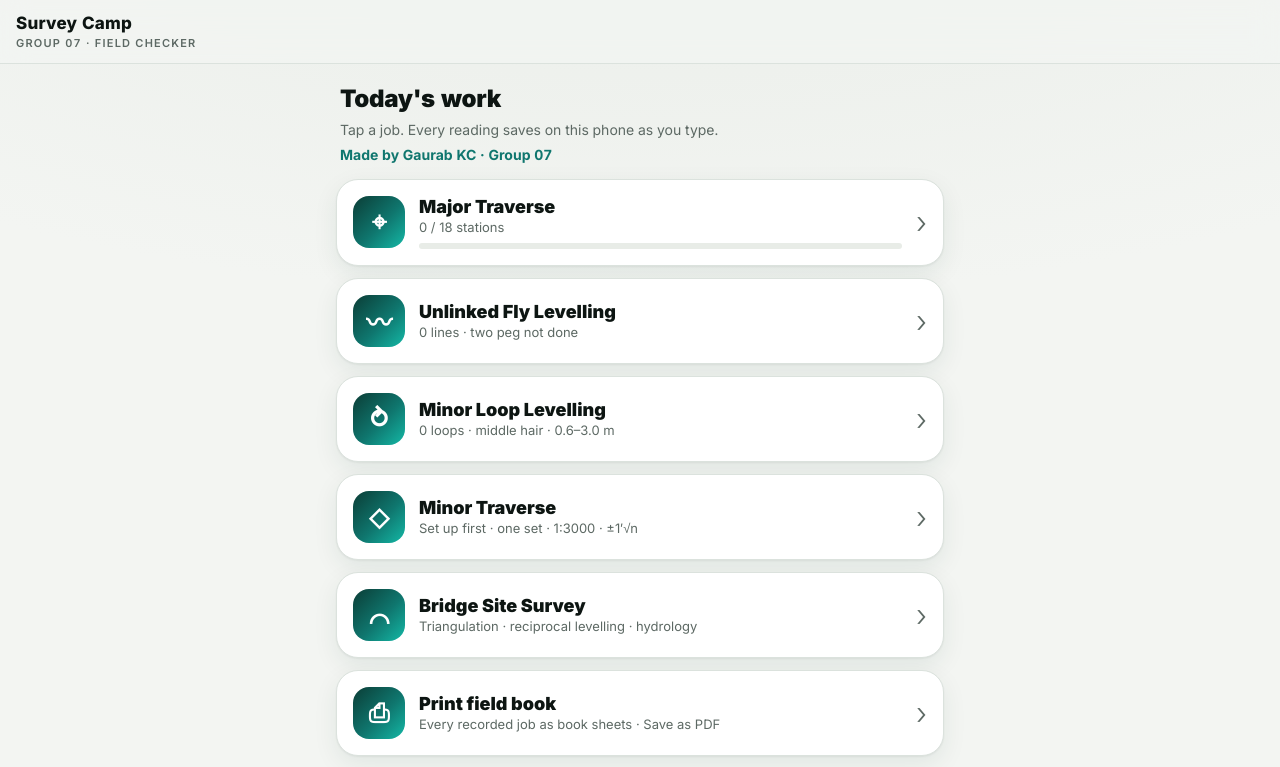
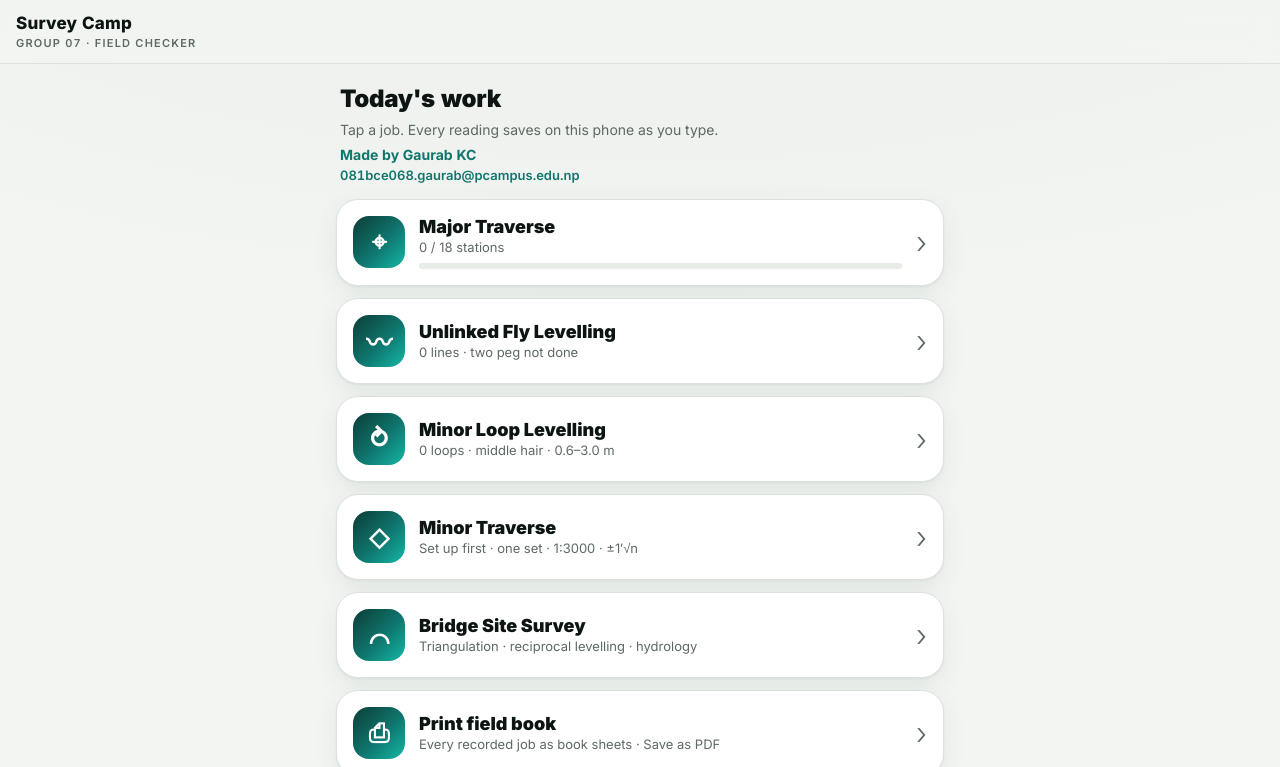
Before and after one commit to gaurabxkc/traverse-checker, a plain HTML site: page index.html in a window 1280 px wide. Shown: the top 767 px of the page. Drawn offline with Linux system fonts and the light colour scheme.

Commit message:
Credit line: college email under the name instead of the group number
Co-Authored-By: Claude Opus 5.5 <noreply@anthropic.com>

```diff
--- a/index.html
+++ b/index.html
@@ -94,7 +94,7 @@ tr.badrow td{background:var(--badbg)}
 .toast.bad{background:var(--bad)}
 .hidden{display:none}
 .bookwrap{overflow-x:auto;margin:6px -16px 10px;padding:0 16px}.book{border-collapse:collapse;font-size:13px;white-space:nowrap}.book th,.book td{border:1px solid var(--line);padding:5px 6px;text-align:right}.book th{font-size:10px;text-align:center;background:var(--bg2)}.book td:first-child{position:sticky;left:0;background:var(--card);text-align:left;font-weight:800}.book tr.named td{background:var(--okbg)}.book tr.sum td{font-weight:900;background:var(--bg2)}.bookh{font-weight:900;margin:12px 0 4px}.lsticky{position:fixed;left:0;right:0;bottom:0;z-index:30;display:flex;align-items:center;gap:10px;padding:10px 16px calc(10px + env(safe-area-inset-bottom));background:color-mix(in srgb,var(--card) 92%,transparent);backdrop-filter:blur(12px);border-top:1px solid var(--line)}.lsticky span{flex:1;font-size:14px;color:var(--mut)}.lsticky b{color:var(--ink);font-size:17px}.lsticky .btn{flex:none;padding:12px 18px}details.card summary{cursor:pointer;list-style:none}details.card summary::-webkit-details-marker{display:none}.bookhd{display:grid;grid-template-columns:1fr 1fr;gap:8px;margin-bottom:6px}.bookhd label{font-size:12px;color:var(--mut);font-weight:700}.bookhd input{display:block;width:100%;margin-top:2px;font:inherit;font-size:15px;font-weight:700;padding:7px 8px;border:1.5px solid var(--line);border-radius:10px;background:var(--input);color:var(--ink)}
-.hubhead{margin:4px 4px 14px}.hubhead p.mkby{font-size:14px;margin-top:6px;color:var(--acc);font-weight:700}.hubhead h3{margin:0;font-size:24px;font-weight:900;letter-spacing:-.3px}.hubhead p{margin:4px 0 0;color:var(--mut);font-size:14px}
+.hubhead{margin:4px 4px 14px}.hubhead p.mkby{font-size:14px;margin-top:6px;color:var(--acc);font-weight:700}.hubhead p.mkby a{color:inherit;font-weight:600;font-size:13px;text-decoration:none}.hubhead h3{margin:0;font-size:24px;font-weight:900;letter-spacing:-.3px}.hubhead p{margin:4px 0 0;color:var(--mut);font-size:14px}
 .wcard{width:100%;display:flex;align-items:center;gap:14px;text-align:left;padding:16px;margin-bottom:12px;border:1px solid var(--line);border-radius:22px;background:var(--card);color:var(--ink);box-shadow:var(--shadow);transition:transform .12s}
 .wcard:active{transform:scale(.98)}
 .wic{flex:none;width:52px;height:52px;border-radius:16px;background:var(--hero);color:#fff;display:flex;align-items:center;justify-content:center;font-size:26px;font-weight:900}
@@ -430,7 +430,7 @@ function renderHub(){
     <div class="wic">${icon}</div><div class="wtx"><b>${name}</b><small>${sub}</small>${prog!=null?`<div class="bar"><i style="width:${prog}%"></i></div>`:""}</div><span class="wgo">${href?"›":""}</span></button>`;
   const tsub=X=>`${X.S.done.length} / ${X.N} stations${X.tb?" · "+X.tb+" warning"+(X.tb>1?"s":""):X.S.err!=null?" · closed "+X.S.err+"″":""}`;
   app.innerHTML=`
-  <div class="hubhead"><h3>Today's work</h3><p>Tap a job. Every reading saves on this phone as you type.</p><p class="mkby">Made by Gaurab KC · Group 07</p></div>
+  <div class="hubhead"><h3>Today's work</h3><p>Tap a job. Every reading saves on this phone as you type.</p><p class="mkby">Made by Gaurab KC<br><a href="mailto:081bce068.gaurab@pcampus.edu.np">081bce068.gaurab@pcampus.edu.np</a></p></div>
   ${work("trav","⌖","Major Traverse",tsub(MA),MA.tb?"bad":MA.S.done.length===MA.N?"ok":"",Math.round(100*MA.S.done.length/MA.N))}
   ${work("fly","〰","Unlinked Fly Levelling",lsub(LS.fly),LS.fly.lw||LS.fly.pc.ok===false?"bad":"",null)}
   ${work("mlev","⥁","Minor Loop Levelling",`${LS.mlev.n} loop${LS.mlev.n===1?"":"s"}${LS.mlev.lc?" · "+LS.mlev.lc+" closed":""}${LS.mlev.lw?" · "+LS.mlev.lw+" warning"+(LS.mlev.lw>1?"s":""):" · middle hair · 0.6–3.0 m"}`,LS.mlev.lw?"bad":"",null)}
--- a/sw.js
+++ b/sw.js
@@ -1,4 +1,4 @@
-const C="trav-v35",F=["./","index.html","manifest.json","icon.svg","inter.woff2","lev.js","ct.js","br.js","print.js"];
+const C="trav-v36",F=["./","index.html","manifest.json","icon.svg","inter.woff2","lev.js","ct.js","br.js","print.js"];
 self.addEventListener("install",e=>{e.waitUntil(caches.open(C).then(c=>c.addAll(F.map(u=>new Request(u,{cache:"reload"})))));self.skipWaiting()});
 self.addEventListener("activate",e=>{e.waitUntil(caches.keys().then(k=>Promise.all(k.filter(x=>x!==C).map(x=>caches.delete(x)))));self.clients.claim()});
 // network first (always a matching set of files when online), cache when offline
```
